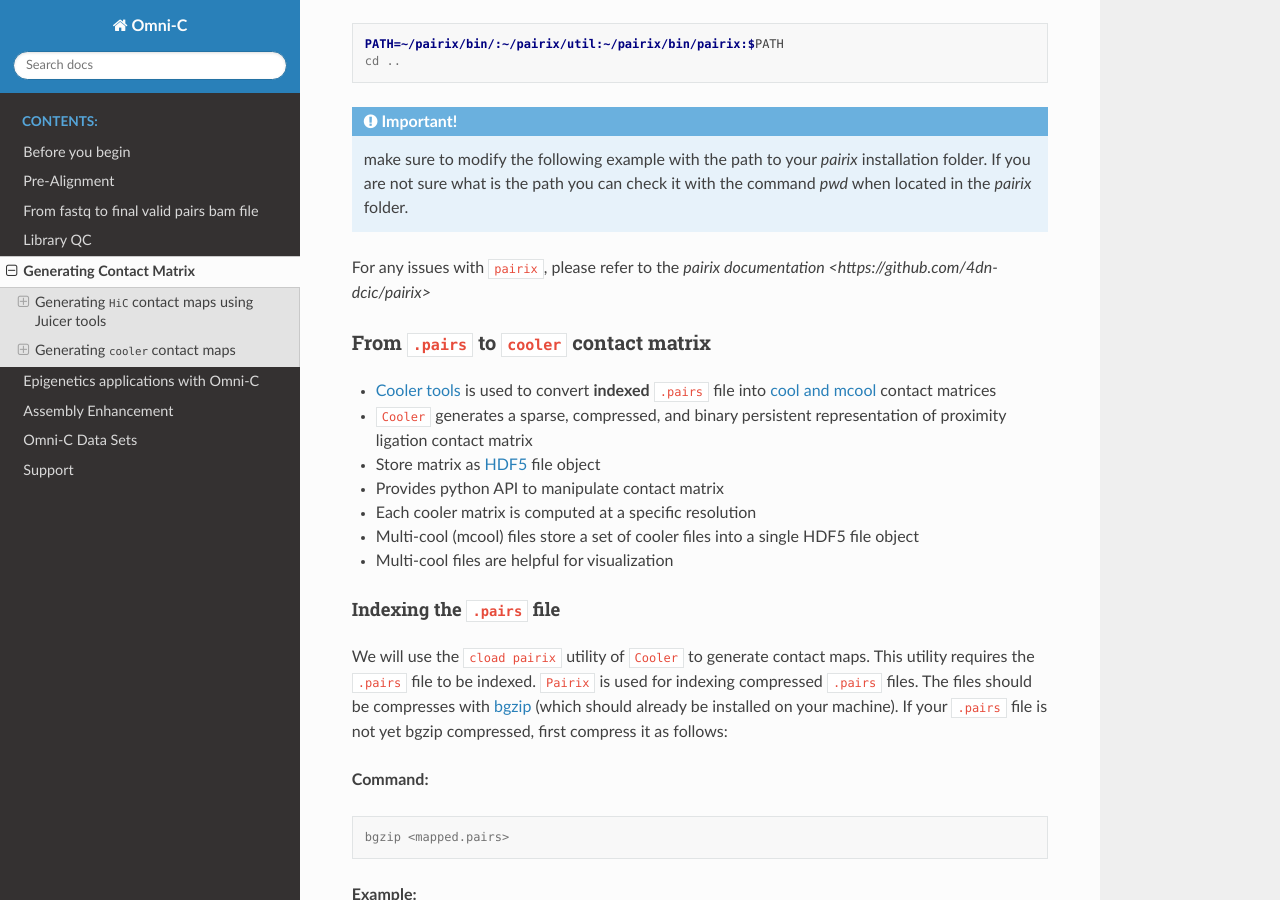
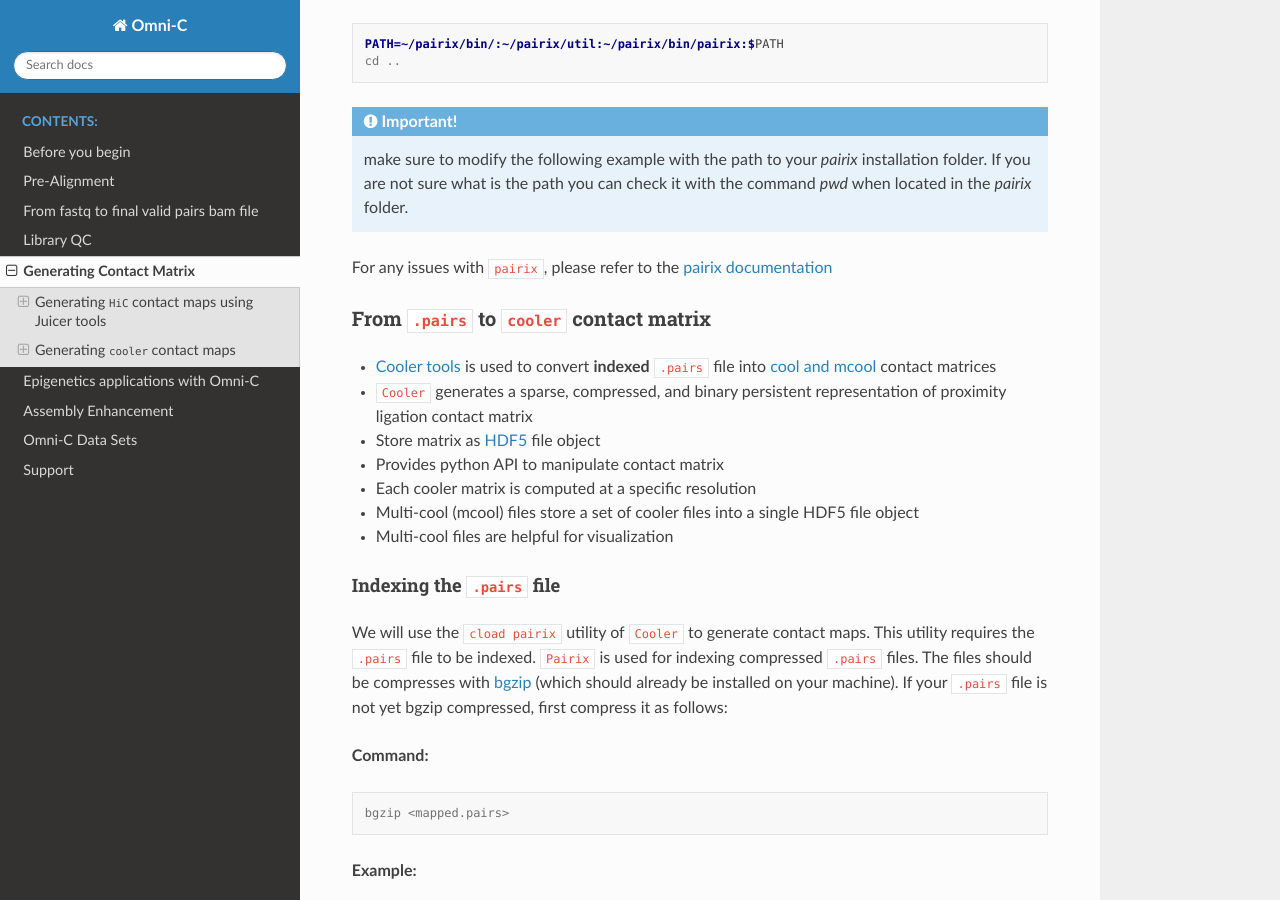
Before and after one commit to dovetail-genomics/Omni-C, a Sphinx documentation site: the page built from docs/source/contact_map.rst, in a window 1280 px wide and 900 px high, scrolled down 2907 px. Built offline with Sphinx 7.4.7 and the Read the Docs theme 2.0.0, drawn with Linux system fonts in a browser that asks for light colours.

Commit message:
minor edits

```diff
--- a/docs/source/contact_map.rst
+++ b/docs/source/contact_map.rst
@@ -134,7 +134,7 @@ Add the bin path, and utils path to PATH and exit the folder:
 
    make sure to modify the following example with the path to your `pairix` installation folder. If you are not sure what is the path you can check it with the command `pwd` when located in the `pairix` folder.
 
-For any issues with ``pairix``, please refer to the `pairix documentation <https://github.com/4dn-dcic/pairix>`
+For any issues with ``pairix``, please refer to the `pairix documentation <https://github.com/4dn-dcic/pairix>`_
 
 From ``.pairs`` to ``cooler`` contact matrix
 ++++++++++++++++++++++++++++++++++++++++++++
@@ -219,7 +219,7 @@ As mentioned above, we will use the ``cload pairix`` utility of ``Cooler`` to ge
 |\*.cool                  |Name of output file                                                |
 +-------------------------+-------------------------------------------------------------------+
 
-*Command:**
+**Command:**
 
 .. code-block:: console
 
```
